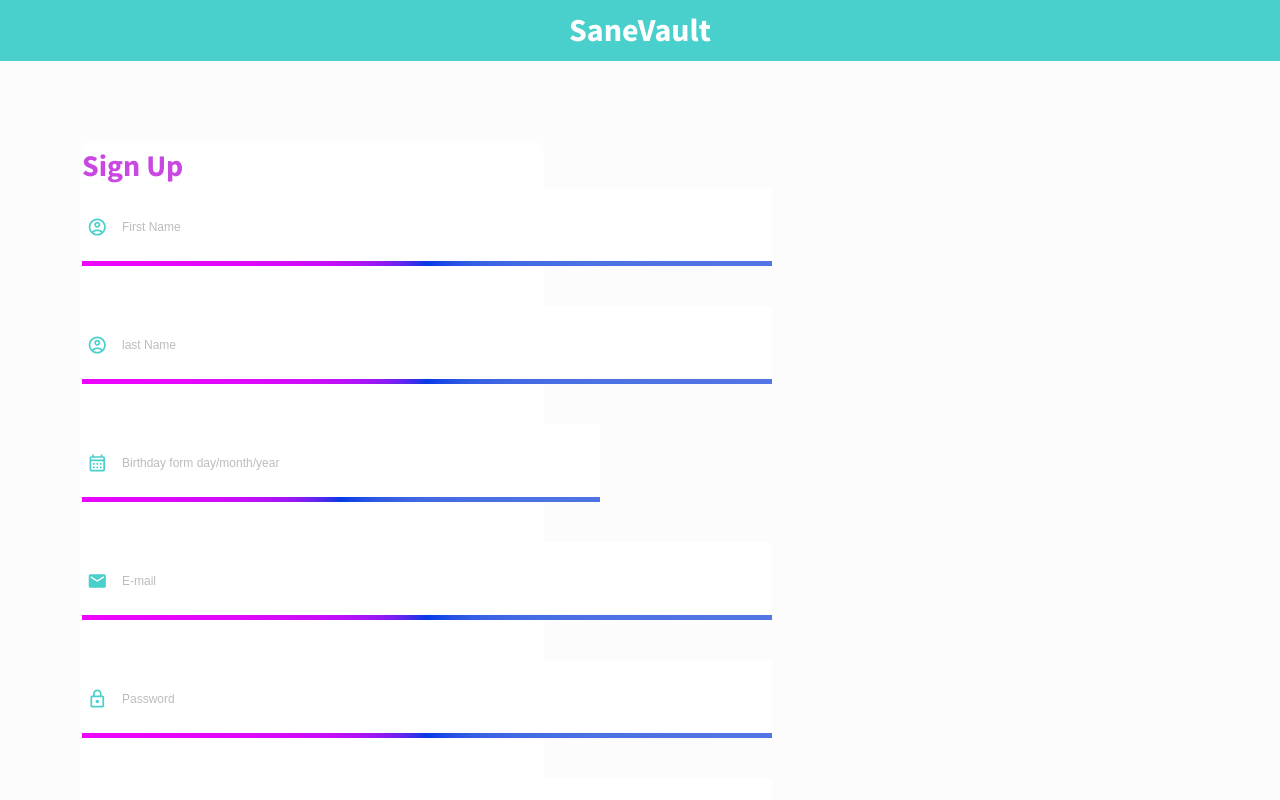
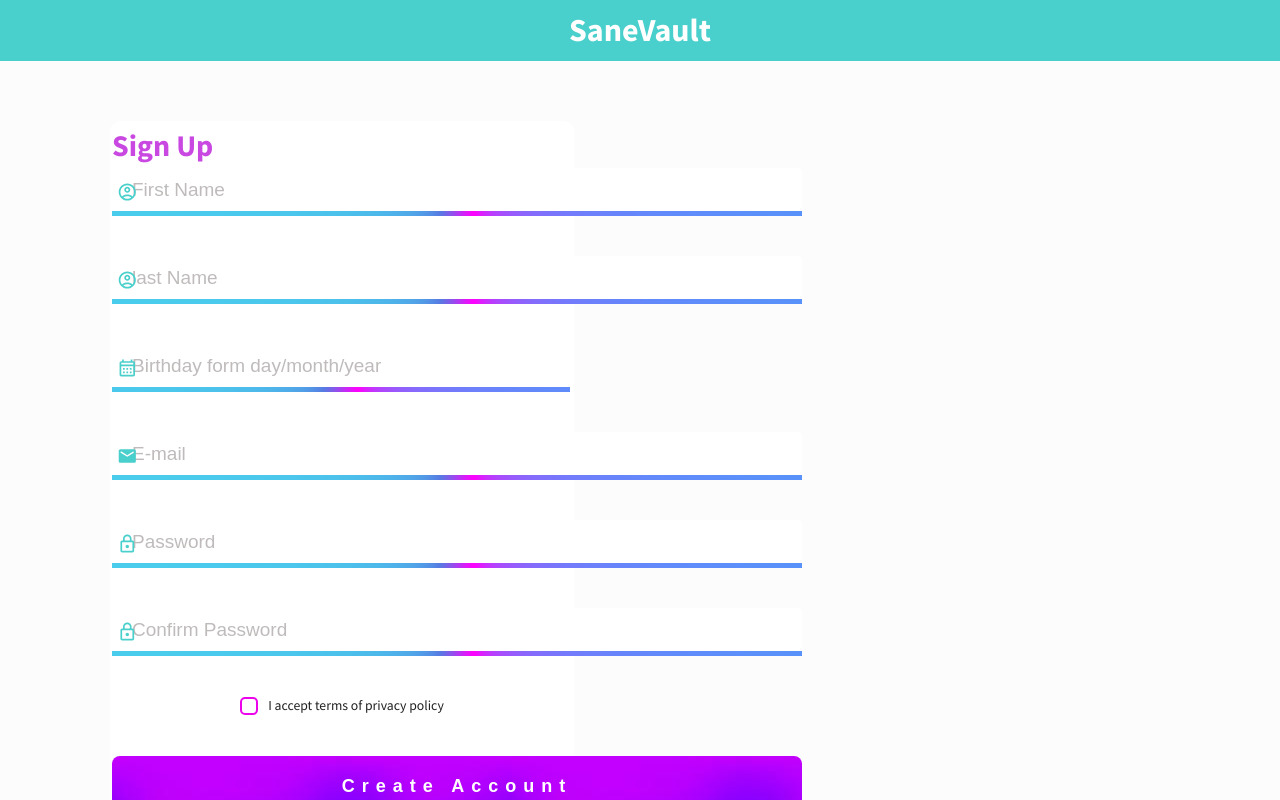
Before and after one commit to oumaimalahouel/saneVault, a React (Create React App) app: page /signup in a window 1280 px wide. Shown: the top 800 px of the page. Built offline with nearby package versions, Linux system fonts and the light colour scheme.

Commit message:
integrate swagger in signup page

```diff
--- a/src/scenes/authentification/SignUp.module.css
+++ b/src/scenes/authentification/SignUp.module.css
@@ -5,22 +5,28 @@
     padding: 2px;
     border-radius: 11px;
 
-    margin:60px;
+    margin:100px;
 
 
   }
   .imageLogin{
 
+    margin-left: 100px;
+   height: 70vh;
 
-   height: 70vh;
+  }
+  .imagesignup{
+
+    margin-left: 100px;
+    height: 70vh;
   }
 
   .container {
     display: flex;
-
     align-items: center;
     min-height: 100vh;
-    padding: 20px;
+    padding: 10px;
+    margin-top: -50px;
 
 
   }
@@ -55,9 +61,9 @@
     border:none;
     border-bottom: 5px solid;
 
-    border-image: conic-gradient(red, rgba(72, 110, 224, 0.918), rgb(6, 58, 229), magenta, rgb(225, 15, 236)) 1;
+    border-image: conic-gradient(magenta,rgb(16, 209, 248),magenta, rgba(72, 110, 224, 0.918), rgb(68, 241, 241),rgb(124, 3, 124)) 1;
 
-    padding: 25px 40px;
+    padding: 10px 20px;
     font-size: 20px;
     width: 150%;
     font-family: Arial, Helvetica, sans-serif;
@@ -107,9 +113,9 @@
   .formLogin input[type="checkbox"] {
     position: relative;
     margin-right: 10px;
-    width: 15px;
-    height: 15px;
-    border: 1px solid var(--main-color);
+    width: 18px;
+    height: 18px;
+    border: 2px solid rgb(236, 3, 236);
     appearance: none;
     border-radius: 5px;
     transition: all 0.2s ease-in-out;
@@ -119,7 +125,7 @@
     -o-transition: all 0.2s ease-in-out;
   }
   .formLogin input[type="checkbox"]:checked {
-    background-color: var(--main-color-hover);
+    background-color: rgb(4, 1, 4);
 
   }
 
@@ -143,7 +149,7 @@
 
   .formLogin ::placeholder {
     color: #bfbbbb;
-    font-size: 12px;
+    font-size: 19px;
     font-family: Arial, Helvetica, sans-serif;
   }
 
@@ -152,7 +158,7 @@
     text-align: left;
     margin-top: 5px;
     width: fit-content;
-    font-size: 0.7rem;
+    font-size: 0.9rem;
     color: red;
     line-height: 1px;
     padding: 9px 3px;
```
